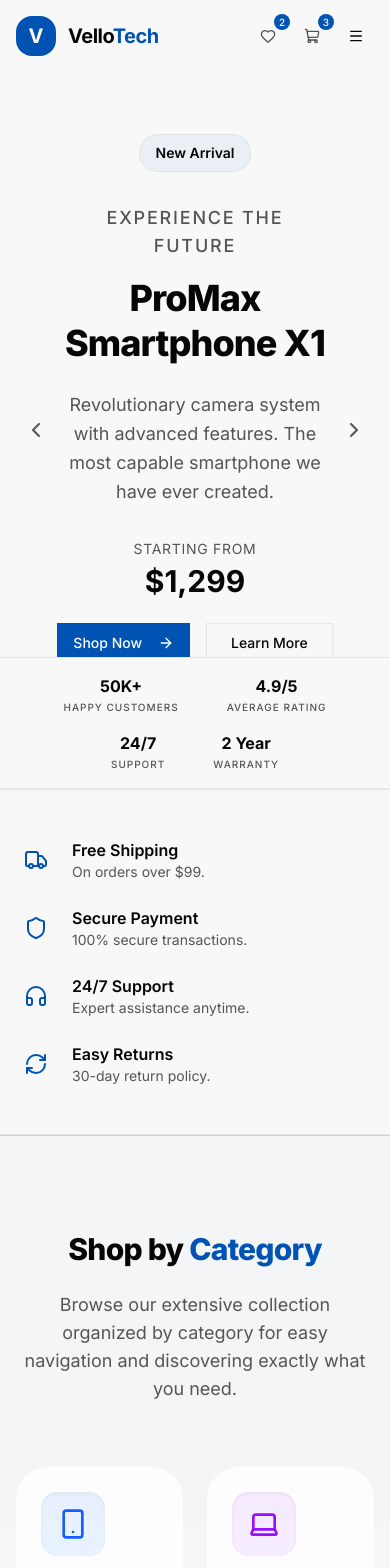
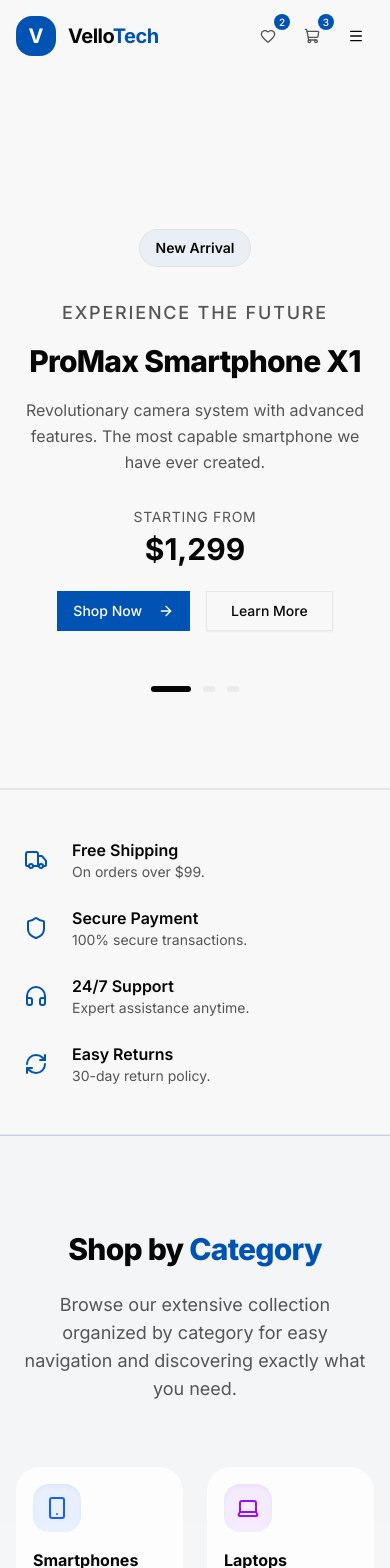
Before and after one commit to 0x3rn/vello-tech, a Next.js app: page / in a window 390 px wide. Shown: the top 1568 px of the page. Built offline with nearby package versions, Linux system fonts and the light colour scheme.

Commit message:
mobile fixes

```diff
--- a/components/categories.tsx
+++ b/components/categories.tsx
@@ -105,18 +105,18 @@ export function Categories() {
                 key={category.name}
                 href={`#${category.name.toLowerCase()}`}
                 className={cn(
-                  'group relative bg-card/80 backdrop-blur-sm rounded-[2rem] p-6 border border-white/10 dark:border-white/5 transition-all duration-300',
+                  'group relative bg-card/80 backdrop-blur-sm rounded-3xl sm:rounded-[2rem] p-4 sm:p-6 border border-white/10 dark:border-white/5 transition-all duration-300',
                   'hover:shadow-lg',
                   category.hoverColor
                 )}
               >
                 <div className={cn(
-                  'w-16 h-16 rounded-2xl flex items-center justify-center mb-6 transition-colors duration-300 shadow-inner',
+                  'w-12 h-12 sm:w-16 sm:h-16 rounded-xl sm:rounded-2xl flex items-center justify-center mb-4 sm:mb-6 transition-colors duration-300 shadow-inner',
                   category.color
                 )}>
-                  <Icon className="h-8 w-8" />
+                  <Icon className="h-6 w-6 sm:h-8 sm:w-8" />
                 </div>
-                <h3 className="font-bold text-foreground mb-1.5 transition-colors duration-200 group-hover:text-primary text-lg">
+                <h3 className="font-bold text-foreground mb-1 sm:mb-1.5 transition-colors duration-200 group-hover:text-primary text-base sm:text-lg">
                   {category.name}
                 </h3>
                 <p className="text-sm font-medium text-muted-foreground">{category.count} Products</p>
--- a/components/featured-products.tsx
+++ b/components/featured-products.tsx
@@ -277,15 +277,14 @@ export function FeaturedProducts() {
           initial={{ opacity: 0, y: 10 }}
           whileInView={{ opacity: 1, y: 0 }}
           viewport={{ once: true }}
-          transition={{ duration: 0.5, delay: 0.2 }}
-          className="flex items-center justify-center gap-3 mb-10 overflow-x-auto pb-4 scrollbar-hide"
+          className="flex items-center justify-start md:justify-center gap-2 sm:gap-3 mb-8 sm:mb-10 overflow-x-auto pb-4 scrollbar-hide px-4 md:px-0 -mx-4 md:mx-0"
         >
           {filters.map((filter) => (
             <button
               key={filter}
               onClick={() => setActiveFilter(filter)}
               className={cn(
-                'px-4 py-2 rounded-md text-sm font-medium whitespace-nowrap transition-colors border',
+                'px-3 py-1.5 sm:px-4 sm:py-2 rounded-md text-xs sm:text-sm font-medium whitespace-nowrap transition-colors border',
                 activeFilter === filter
                   ? 'bg-primary text-primary-foreground border-primary'
                   : 'bg-background text-muted-foreground border-border hover:bg-secondary hover:text-foreground'
--- a/components/hero.tsx
+++ b/components/hero.tsx
@@ -51,8 +51,8 @@ export function Hero() {
 
   return (
     <section className="relative min-h-[700px] h-[85vh] max-h-[900px] w-full overflow-hidden bg-background border-b border-border">
-      <div className="relative h-full mx-auto max-w-7xl px-16 md:px-24 lg:px-32 flex items-center pt-16 pb-32">
-        <div className="grid grid-cols-1 lg:grid-cols-2 gap-12 items-center w-full z-20">
+      <div className="relative h-full mx-auto max-w-7xl px-6 sm:px-12 md:px-16 lg:px-24 flex items-center pt-20 lg:pt-32 pb-24 lg:pb-32">
+        <div className="grid grid-cols-1 lg:grid-cols-2 gap-8 lg:gap-12 items-center w-full z-20 mt-4 lg:mt-0">
           {/* Text Content */}
           <AnimatePresence mode="wait">
             <motion.div
@@ -74,12 +74,12 @@ export function Hero() {
               </p>
 
               {/* Title */}
-              <h1 className="text-4xl md:text-5xl lg:text-6xl font-extrabold text-foreground tracking-tight leading-tight mb-6">
+              <h1 className="text-3xl sm:text-4xl md:text-5xl lg:text-6xl font-extrabold text-foreground tracking-tight leading-tight mb-4 lg:mb-6">
                 {slides[currentSlide].title}
               </h1>
 
               {/* Description */}
-              <p className="text-lg text-muted-foreground max-w-lg mb-8 leading-relaxed">
+              <p className="text-base md:text-lg text-muted-foreground max-w-lg mb-8 leading-relaxed">
                 {slides[currentSlide].description}
               </p>
 
@@ -123,19 +123,19 @@ export function Hero() {
       </div>
 
       {/* Navigation Arrows */}
-      <div className="absolute left-4 md:left-8 lg:left-12 top-1/2 -translate-y-1/2 z-30">
+      <div className="hidden md:flex absolute left-4 md:left-8 lg:left-12 top-1/2 -translate-y-1/2 z-30">
         <button
           onClick={prevSlide}
-          className="w-10 h-10 md:w-12 md:h-12 flex items-center justify-center text-muted-foreground hover:text-foreground transition-colors"
+          className="w-10 h-10 md:w-12 md:h-12 flex items-center justify-center text-muted-foreground hover:text-foreground transition-colors bg-background/50 backdrop-blur-sm rounded-full"
           aria-label="Previous slide"
         >
           <ChevronLeft className="h-6 w-6 md:h-8 md:w-8" />
         </button>
       </div>
-      <div className="absolute right-4 md:right-8 lg:right-12 top-1/2 -translate-y-1/2 z-30">
+      <div className="hidden md:flex absolute right-4 md:right-8 lg:right-12 top-1/2 -translate-y-1/2 z-30">
         <button
           onClick={nextSlide}
-          className="w-10 h-10 md:w-12 md:h-12 flex items-center justify-center text-muted-foreground hover:text-foreground transition-colors"
+          className="w-10 h-10 md:w-12 md:h-12 flex items-center justify-center text-muted-foreground hover:text-foreground transition-colors bg-background/50 backdrop-blur-sm rounded-full"
           aria-label="Next slide"
         >
           <ChevronRight className="h-6 w-6 md:h-8 md:w-8" />
@@ -158,25 +158,6 @@ export function Hero() {
           />
         ))}
       </div>
-
-      {/* Stats Bar */}
-      <div className="absolute bottom-0 left-0 right-0 bg-background border-t border-border z-30">
-        <div className="mx-auto max-w-7xl px-4 lg:px-8 py-4">
-          <div className="flex flex-wrap items-center justify-center gap-x-12 gap-y-4">
-            {[
-              { value: '50K+', label: 'Happy Customers' },
-              { value: '4.9/5', label: 'Average Rating' },
-              { value: '24/7', label: 'Support' },
-              { value: '2 Year', label: 'Warranty' },
-            ].map((stat, index) => (
-              <div key={index} className="text-center">
-                <div className="text-base font-bold text-foreground">{stat.value}</div>
-                <div className="text-[10px] font-medium text-muted-foreground tracking-widest uppercase mt-0.5">{stat.label}</div>
-              </div>
-            ))}
-          </div>
-        </div>
-      </div>
     </section>
   )
 }
--- a/components/promo-section.tsx
+++ b/components/promo-section.tsx
@@ -61,7 +61,7 @@ export function PromoSection() {
           </div>
 
           {/* Countdown Block */}
-          <div className="flex-shrink-0 bg-background border border-border p-8 text-center min-w-[320px]">
+          <div className="flex-shrink-0 w-full lg:w-auto lg:min-w-[320px] bg-background border border-border p-6 sm:p-8 text-center rounded-2xl lg:rounded-none">
             <div className="flex items-center justify-center gap-2 text-muted-foreground mb-6">
               <Clock className="h-4 w-4" />
               <span className="text-sm font-medium uppercase tracking-wider">Offer Ends In</span>
@@ -75,7 +75,7 @@ export function PromoSection() {
                 { value: String(timeLeft.seconds).padStart(2, '0'), label: 'Sec' },
               ].map((item, index) => (
                 <div key={index} className="flex flex-col items-center">
-                  <span className="text-3xl md:text-4xl font-light text-foreground tabular-nums tracking-tight">
+                  <span className="text-2xl sm:text-3xl md:text-4xl font-light text-foreground tabular-nums tracking-tight">
                     {item.value}
                   </span>
                   <span className="text-xs text-muted-foreground uppercase tracking-widest mt-2">
```
